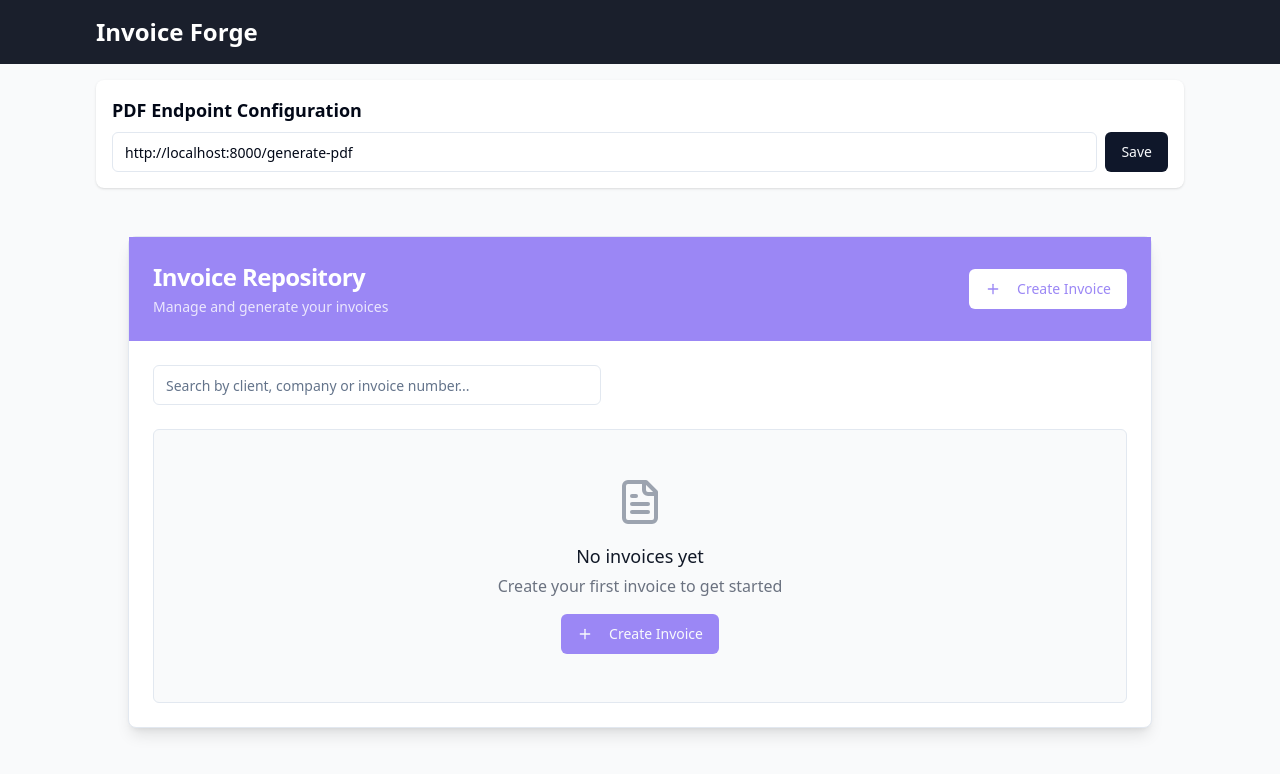
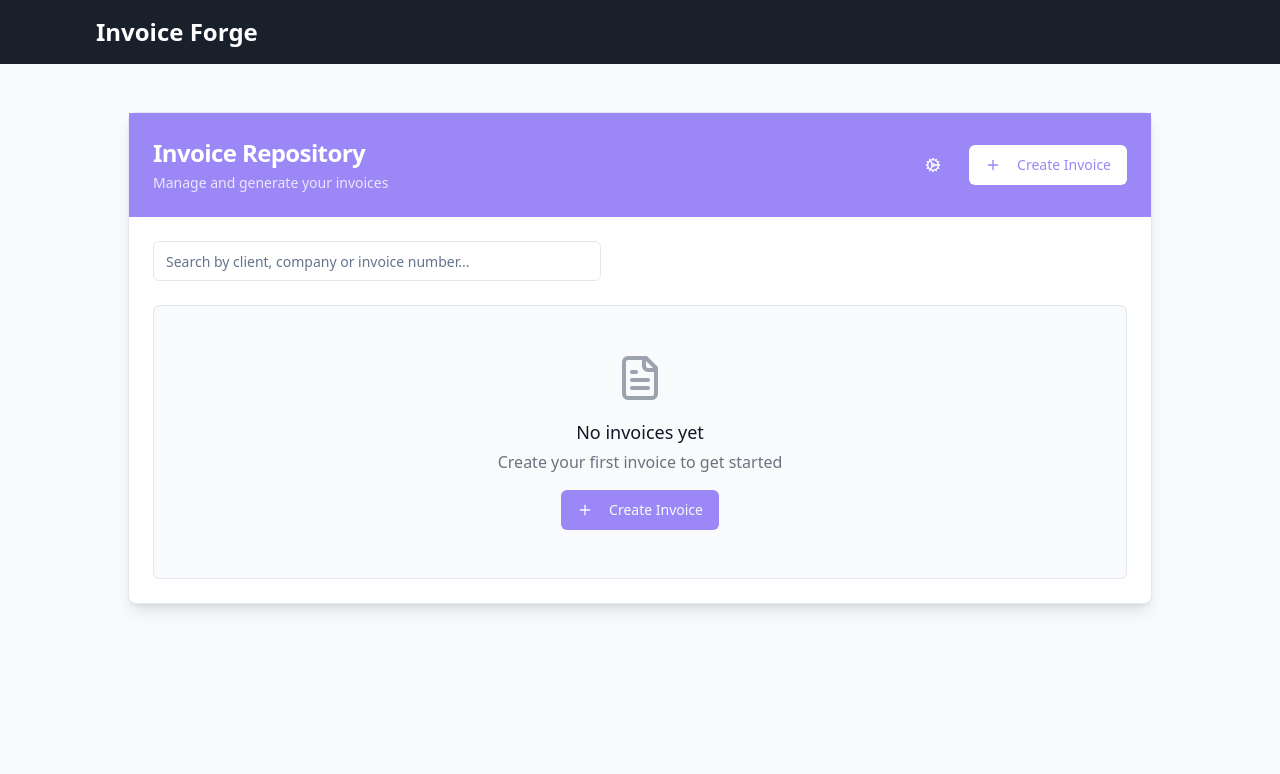
Before and after one commit to malminhas/invoice-forge, a React (Vite) app: page / in a window 1280 px wide. Shown: the top 774 px of the page. Built offline with nearby package versions, Linux system fonts and the light colour scheme.

Commit message:
feat: Add settings icon and page
Adds a settings icon next to the "Create Invoice" button, which opens a settings page for configuring the PDF generation endpoint.

```diff
--- a/src/components/EndpointConfig.tsx
+++ b/src/components/EndpointConfig.tsx
@@ -12,7 +12,6 @@ const EndpointConfig = () => {
     if (savedEndpoint) {
       setEndpoint(savedEndpoint);
     } else {
-      // Default to localhost:8000
       const defaultEndpoint = 'http://localhost:8000/generate-pdf';
       setEndpoint(defaultEndpoint);
       localStorage.setItem('pdfEndpoint', defaultEndpoint);
@@ -25,7 +24,7 @@ const EndpointConfig = () => {
   };
 
   return (
-    <div className="p-4 bg-white rounded-lg shadow mb-4">
+    <div>
       <h2 className="text-lg font-semibold mb-2">PDF Endpoint Configuration</h2>
       <div className="flex gap-2">
         <Input
--- a/src/components/InvoiceList.tsx
+++ b/src/components/InvoiceList.tsx
@@ -28,6 +28,7 @@ import { Plus, FileText, Edit, Download, Trash2, Settings } from "lucide-react";
 import { Invoice } from "@/types/invoice";
 import { getInvoices, deleteInvoice } from "@/services/invoiceService";
 import { toast } from "sonner";
+import Settings from "./Settings";
 
 const InvoiceList: React.FC = () => {
   const navigate = useNavigate();
@@ -127,12 +128,15 @@ const InvoiceList: React.FC = () => {
                 Manage and generate your invoices
               </CardDescription>
             </div>
+            <div className="flex items-center gap-2">
+              <Settings />
               <Button
                 onClick={handleCreateInvoice}
                 className="bg-white text-invoice-purple hover:bg-gray-100 w-full sm:w-auto"
               >
                 <Plus className="mr-2 h-4 w-4" /> Create Invoice
               </Button>
+            </div>
           </div>
         </CardHeader>
 
--- /dev/null
+++ b/src/components/Settings.tsx
@@ -0,0 +1,35 @@
+
+import React from 'react';
+import { Button } from '@/components/ui/button';
+import { Cog } from 'lucide-react';
+import {
+  Sheet,
+  SheetContent,
+  SheetHeader,
+  SheetTitle,
+  SheetTrigger,
+} from '@/components/ui/sheet';
+import EndpointConfig from './EndpointConfig';
+
+const Settings = () => {
+  return (
+    <Sheet>
+      <SheetTrigger asChild>
+        <Button variant="ghost" size="icon" className="mr-2">
+          <Cog className="h-5 w-5" />
+          <span className="sr-only">Open settings</span>
+        </Button>
+      </SheetTrigger>
+      <SheetContent>
+        <SheetHeader>
+          <SheetTitle>Settings</SheetTitle>
+        </SheetHeader>
+        <div className="mt-6">
+          <EndpointConfig />
+        </div>
+      </SheetContent>
+    </Sheet>
+  );
+};
+
+export default Settings;
--- a/src/pages/InvoicesPage.tsx
+++ b/src/pages/InvoicesPage.tsx
@@ -1,7 +1,7 @@
 
 import React from "react";
 import InvoiceList from "@/components/InvoiceList";
-import EndpointConfig from "@/components/EndpointConfig";
+import Settings from "@/components/Settings";
 
 const InvoicesPage: React.FC = () => {
   return (
@@ -12,7 +12,6 @@ const InvoicesPage: React.FC = () => {
         </div>
       </div>
       <div className="container max-w-6xl py-4">
-        <EndpointConfig />
         <InvoiceList />
       </div>
     </div>
```
Lines whose indentation alone changed are shown as unchanged.
